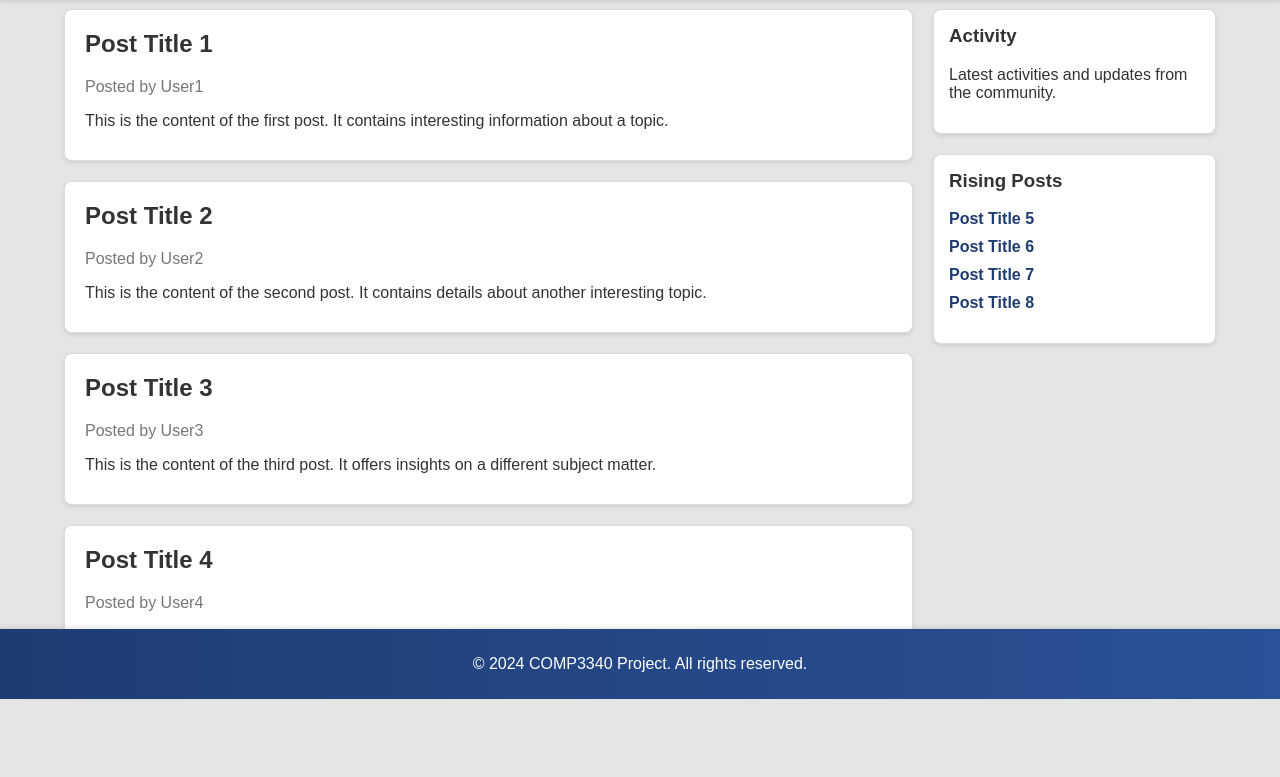
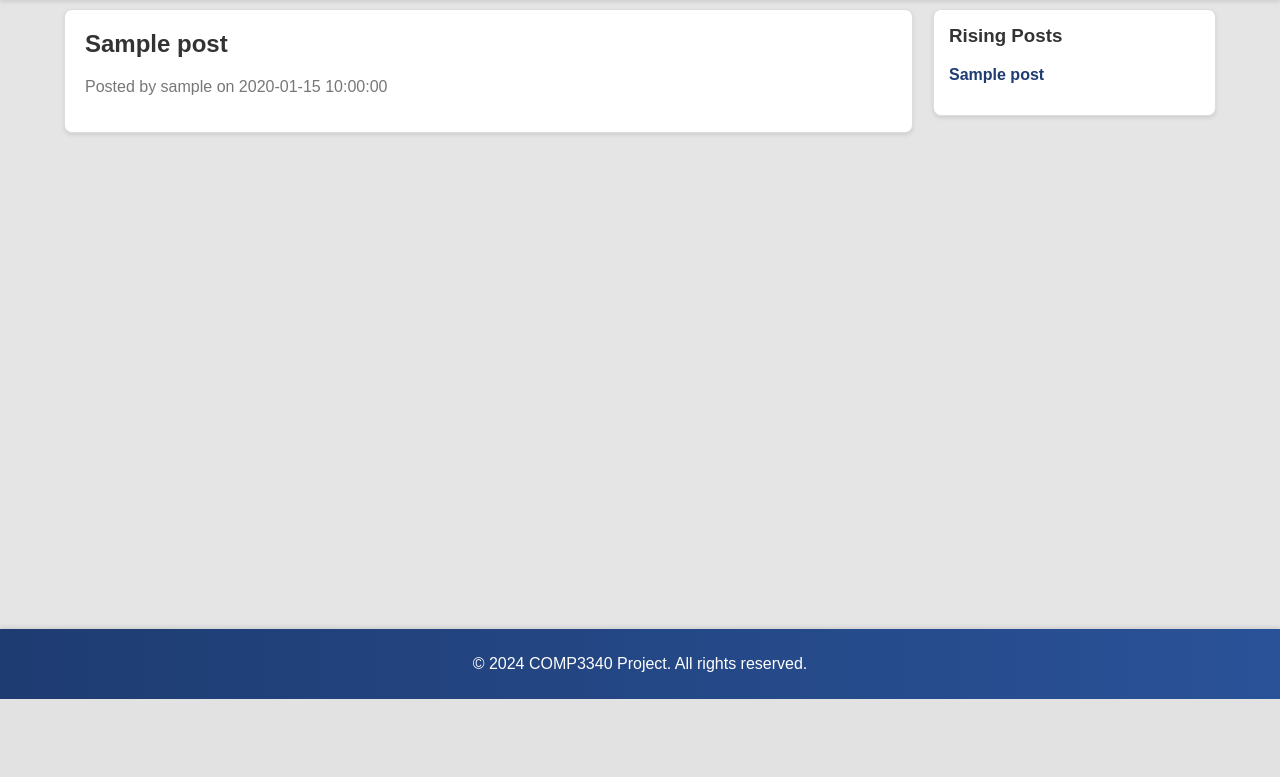
Before and after one commit to huntermailloux/comp-3340-project, a PHP site: page /homepage.php in a window 1280 px wide. Shown: the part 101-878 px from the top of the page. After the commit the page ends 800 px from the top, so only its background shows below. Run offline with PHP 8.4, Linux system fonts and the light colour scheme; tables that the repository leaves empty or names only in its code hold one stand-in row (values such as "Sample post"); a stand-in replaces the project's code that opens the database connection.

Commit message:
Update homepage.php

```diff
--- a/homepage.php
+++ b/homepage.php
@@ -4,7 +4,8 @@ require 'ConnectionString.php';
 
 // Fetch posts from the database
 $sql = "SELECT Posts.*, Users.username,
-        (SELECT COUNT(*) FROM Likes WHERE Likes.postId = Posts.id) AS like_count
+        (SELECT COUNT(*) FROM Likes WHERE Likes.postId = Posts.id) AS like_count,
+        (SELECT COUNT(*) FROM Comments WHERE Comments.postId = Posts.id) AS comment_count
         FROM Posts
         JOIN Users ON Posts.userId = Users.id
         ORDER BY Posts.timestamp DESC";
@@ -12,6 +13,20 @@ $result = $conn->query($sql);
 
 // Error handling for SQL query
 if (!$result) {
+    die('Query failed: ' . $conn->error);
+}
+
+// Fetch rising posts from the database
+$rising_sql = "SELECT Posts.*, Users.username,
+              (SELECT COUNT(*) FROM Likes WHERE Likes.postId = Posts.id) AS like_count
+              FROM Posts
+              JOIN Users ON Posts.userId = Users.id
+              ORDER BY like_count DESC, Posts.timestamp DESC
+              LIMIT 5";
+$rising_result = $conn->query($rising_sql);
+
+// Error handling for SQL query
+if (!$rising_result) {
     die('Query failed: ' . $conn->error);
 }
 ?>
@@ -23,7 +38,14 @@ if (!$result) {
     <meta name="viewport" content="width=device-width, initial-scale=1.0">
     <title>COMP3340 Project</title>
     <link rel="stylesheet" href="style_homepage.css">
-
+    <style>
+        .post-content {
+            display: none;
+        }
+        .post-content.visible {
+            display: block;
+        }
+    </style>
 </head>
 <body>
     <header>
@@ -53,42 +75,28 @@ if (!$result) {
         <div class="container">
             <div class="main-content">
                 <section class="posts">
-                    <article class="post">
-                        <h2>Post Title 1</h2>
-                        <p class="author">Posted by User1</p>
-                        <p class="content">This is the content of the first post. It contains interesting information about a topic.</p>
-                    </article>
-                    <article class="post">
-                        <h2>Post Title 2</h2>
-                        <p class="author">Posted by User2</p>
-                        <p class="content">This is the content of the second post. It contains details about another interesting topic.</p>
-                    </article>
-                    <article class="post">
-                        <h2>Post Title 3</h2>
-                        <p class="author">Posted by User3</p>
-                        <p class="content">This is the content of the third post. It offers insights on a different subject matter.</p>
-                    </article>
-                    <article class="post">
-                        <h2>Post Title 4</h2>
-                        <p class="author">Posted by User4</p>
-                        <p class="content">This is the content of the fourth post. Here we discuss another fascinating topic.</p>
-                    </article>
-                    <!-- More posts can be added here -->
+                    <?php while ($row = $result->fetch_assoc()): ?>
+                        <article class="post">
+                            <h2 onclick="togglePostContent(<?php echo $row['id']; ?>)"><?php echo htmlspecialchars($row['title']); ?></h2>
+                            <p class="author">Posted by <?php echo htmlspecialchars($row['username']); ?> on <?php echo htmlspecialchars($row['timestamp']); ?></p>
+                            <div id="post-content-<?php echo $row['id']; ?>" class="post-content">
+                                <p class="content"><?php echo nl2br(htmlspecialchars($row['content'])); ?></p>
+                                <p class="likes">Likes: <?php echo htmlspecialchars($row['like_count']); ?></p>
+                                <p class="comments">Comments: <?php echo htmlspecialchars($row['comment_count']); ?></p>
+                            </div>
+                        </article>
+                    <?php endwhile; ?>
                 </section>
 
                 <aside class="sidebar">
                     <section class="sidebar-item">
-                        <h3>Activity</h3>
-                        <p>Latest activities and updates from the community.</p>
-                    </section>
-                    <section class="sidebar-item">
                         <h3>Rising Posts</h3>
                         <ul>
-                            <li><a href="rising.php">Post Title 5</a></li>
-                            <li><a href="rising.php">Post Title 6</a></li>
-                            <li><a href="rising.php">Post Title 7</a></li>
-                            <li><a href="rising.php">Post Title 8</a></li>
-                            <!-- More rising posts can be added here -->
+                            <?php while ($rising_row = $rising_result->fetch_assoc()): ?>
+                                <li>
+                                    <a href="#" onclick="togglePostContent(<?php echo $rising_row['id']; ?>)"><?php echo htmlspecialchars($rising_row['title']); ?></a>
+                                </li>
+                            <?php endwhile; ?>
                         </ul>
                     </section>
                 </aside>
@@ -103,6 +111,13 @@ if (!$result) {
     </footer>
 
     <script>
+    function togglePostContent(postId) {
+        var postContent = document.getElementById('post-content-' + postId);
+        if (postContent) {
+            postContent.classList.toggle('visible');
+        }
+    }
+
     document.addEventListener('DOMContentLoaded', (event) => {
         const profileImg = document.querySelector('.profile-img');
         const profileDropdown = document.querySelector('.profile-dropdown');
```
